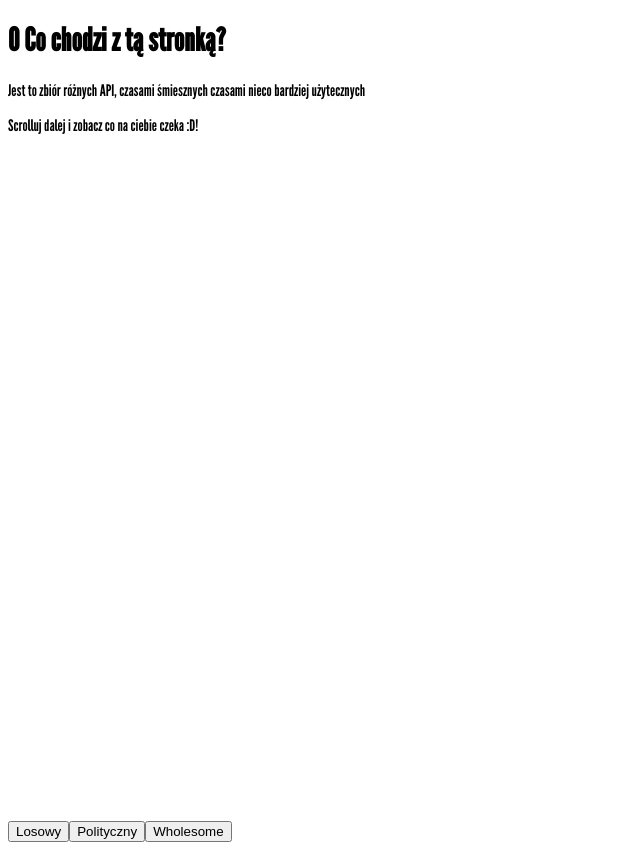
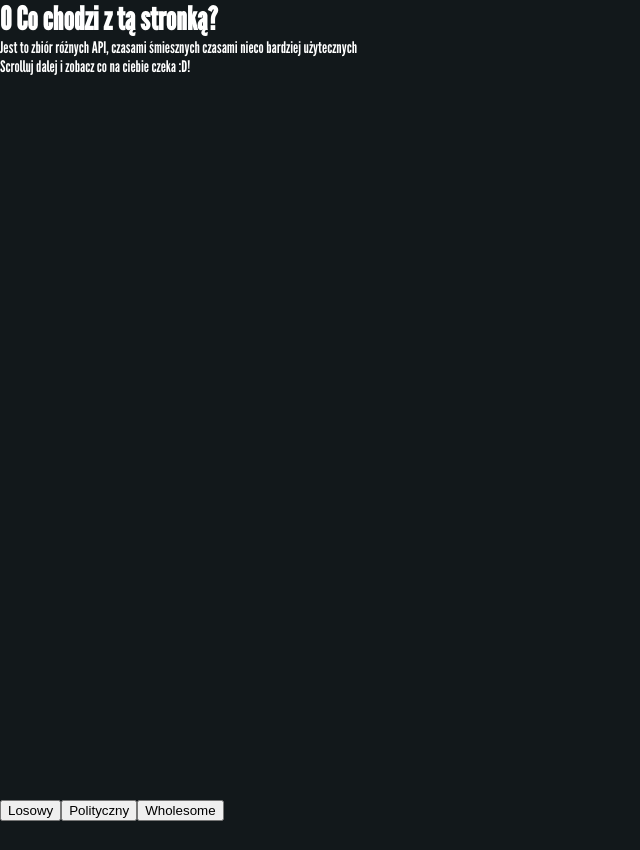
Before and after one commit to Tomasz-Budny/various-apis, an Angular app: page / in a window 1280 px wide. Shown: the whole page, without its empty margins (0-640 px from the left). After the commit the page ends 821 px from the top, so only its background shows below. Built offline with nearby package versions, Linux system fonts and the light colour scheme; no server answers.

Commit message:
Basic welcome view section

```diff
--- a/src/styles.scss
+++ b/src/styles.scss
@@ -2,3 +2,13 @@
   font-family: 'Warsaw Gothic';
   src: url('./assets/fonts/WarsawGothic.otf');
 }
+
+body {
+  margin: 0px;
+  background-color: rgb(18,24,27);
+  color: #ffff;
+}
+
+* {
+  margin: 0px;
+}
```
